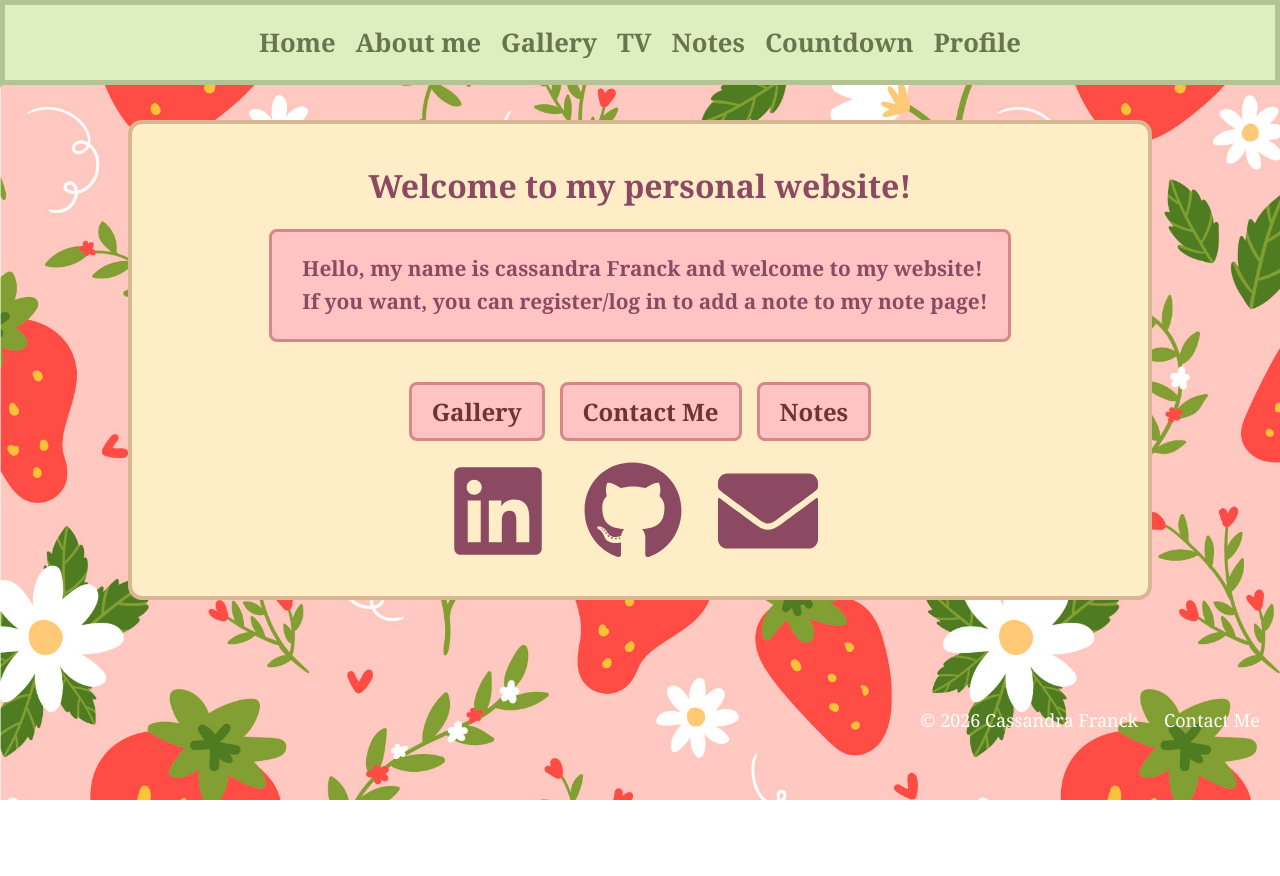
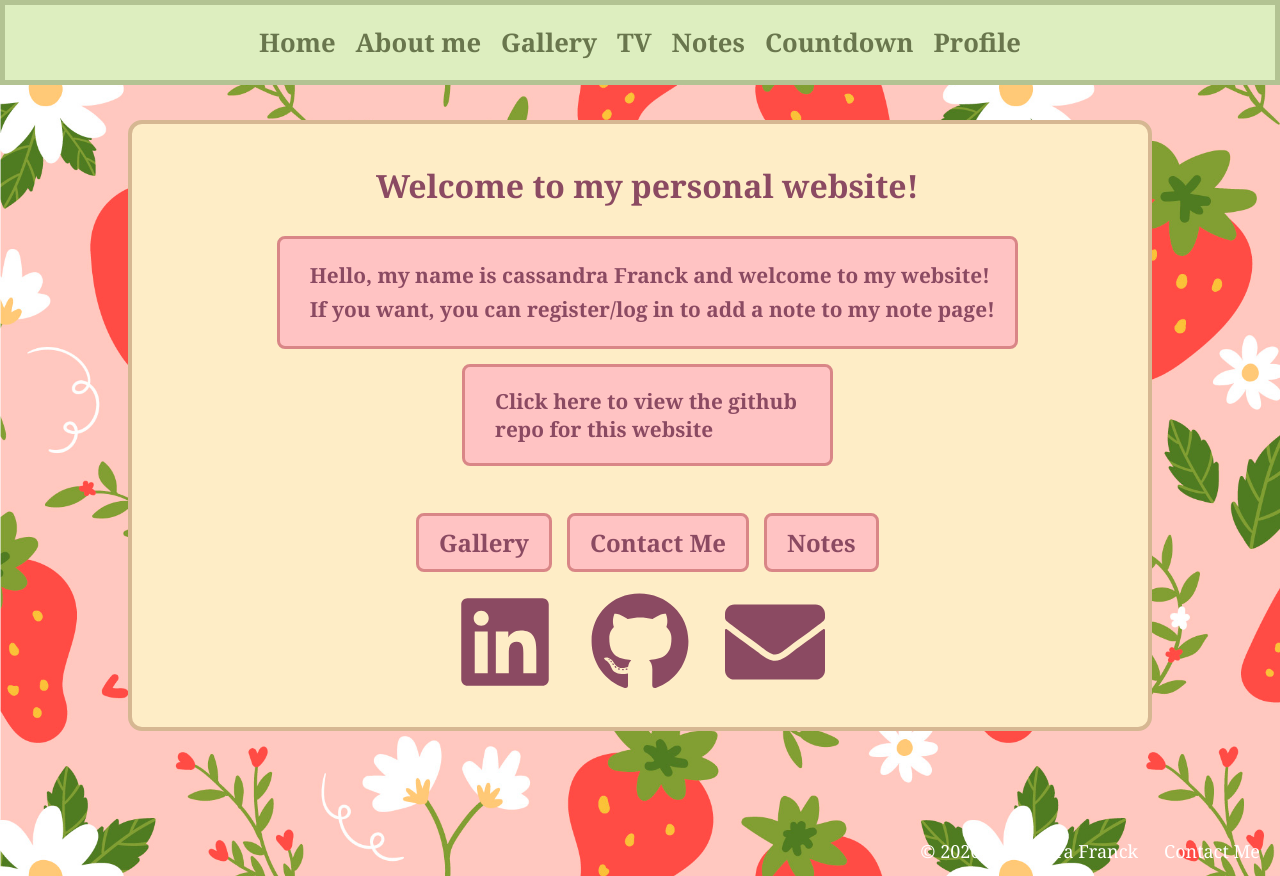
Before and after one commit to LCFranck/Personal-website, a Next.js app in the folder frontend/: page / in a window 1280 px wide. Before the commit the page ends 800 px from the top, so only its background shows below. Built offline with nearby package versions, Linux system fonts and the light colour scheme; no server answers.

Commit message:
changed apperance of buttons

```diff
--- a/frontend/src/app/page.jsx
+++ b/frontend/src/app/page.jsx
@@ -18,7 +18,18 @@ export default function Home() {
         <div className={styles.textBox}>
           <p >Hello, my name is cassandra Franck and welcome to my website!</p>
           <p >If you want, you can register/log in to add a note to my note page!</p>
+
+
+
         </div>
+         <a className={styles.link}
+        href="https://github.com/LCFranck/Personal-website"
+        target="_blank"
+        rel="noopener noreferrer"
+        aria-label="GitHub"
+      >
+        Click here to view the github repo for this website
+      </a>
         <div className={styles.buttonContainer}>
           <Link href="/gallery" className={styles.button}>
 
--- a/frontend/src/styles/About.module.css
+++ b/frontend/src/styles/About.module.css
@@ -107,6 +107,9 @@
 
 .icon:hover {
   color: #8fb583; /* LinkedIn blue */
+    transform: scale(1.1);
+  rotate: 1440deg;
+  transition: transform 5.3s ease;
 }
 
 
--- a/frontend/src/styles/MainBox.module.css
+++ b/frontend/src/styles/MainBox.module.css
@@ -46,15 +46,38 @@
     background-color: #ffc3c3;
     border: 3px solid #d98687;
     border-radius: 8px;
-    box-shadow: 34 10px 10px rgba(0, 0, 0, 0.1);
 
     width: 100%;
  /*    width: stretch; */
     font-size: 130%;
     padding: 20px;
     padding-left: 30px;
-    font-family: "Georgia", serif;
     font-weight: bold;
+    margin: 1%
+}
+
+.link{
+    background-color: #ffc3c3;
+    border: 3px solid #d98687;
+    border-radius: 8px;
+
+
+    width: 50%;
+ /*    width: stretch; */
+    font-size: 130%;
+    padding: 20px;
+    padding-left: 30px;
+    font-weight: bold;
+    margin: 1%
+}
+
+
+.link:hover {
+   transform: scale(1.1);
+   transition: transform 0.5s ease;
+/*   rotate: 360deg; */
+     box-shadow: 20 10px 10px rgba(0, 0, 0, 0.1);
+
 
 }
 
@@ -91,8 +114,8 @@
     background-color: #ffc3c3;
     border: 3px solid #d98687;
     border-radius: 8px;
-    box-shadow: 34 10px 10px rgba(0, 0, 0, 0.1);
-    color: #703333;
+
+
     display: flex;
     font-size: 24px;
     padding: 10px 20px;
@@ -103,5 +126,8 @@
 .button:hover {
     background-color: #8fb583;
     border: 3px solid #3f4e3a;
-    color: #3f4e3a;;
+    color: #3f4e3a;
+    transform: scale(1.1);
+   transition: transform 0.5s ease;
+     box-shadow: 20 10px 10px rgba(0, 0, 0, 0.1);
 }
```
